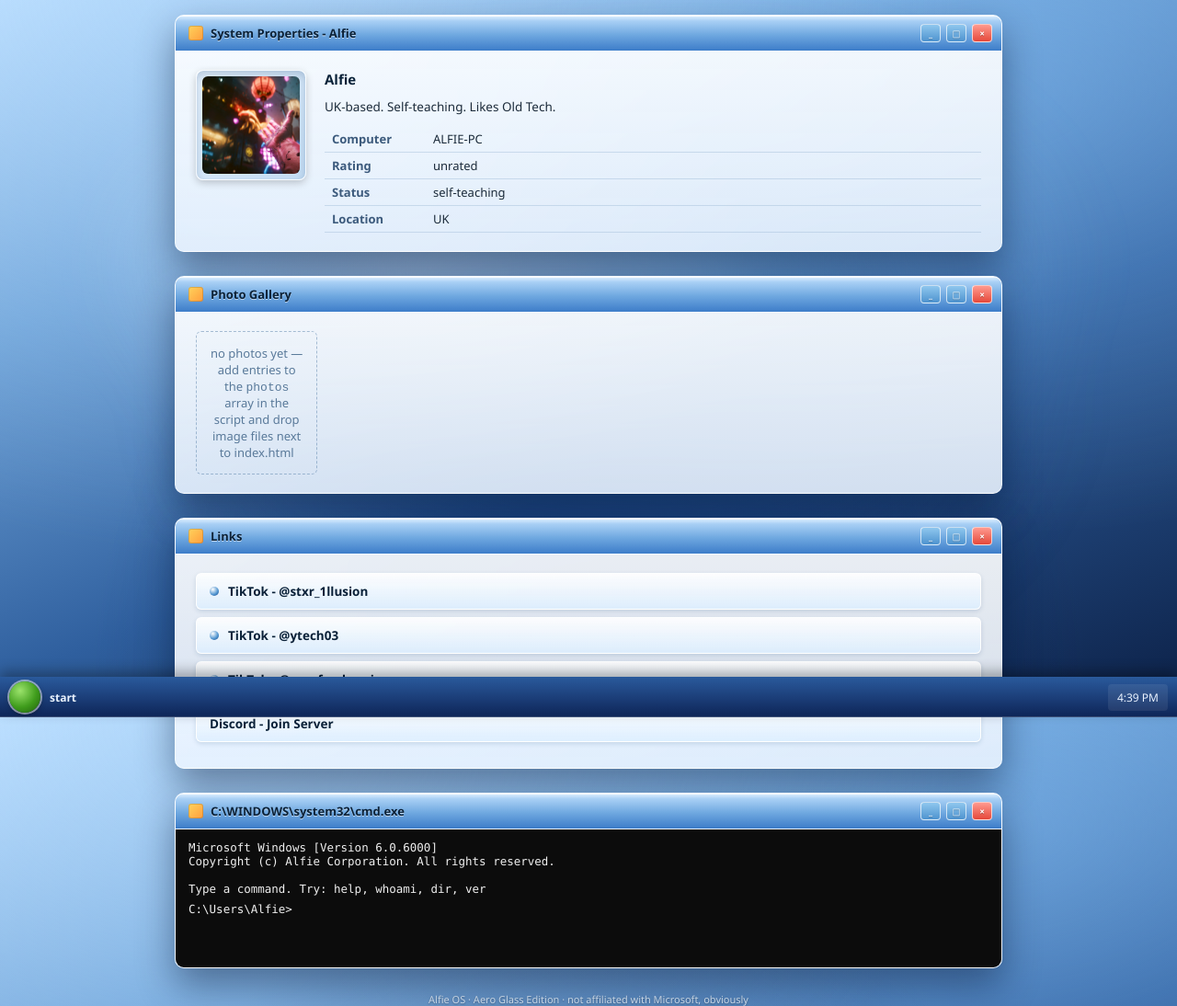
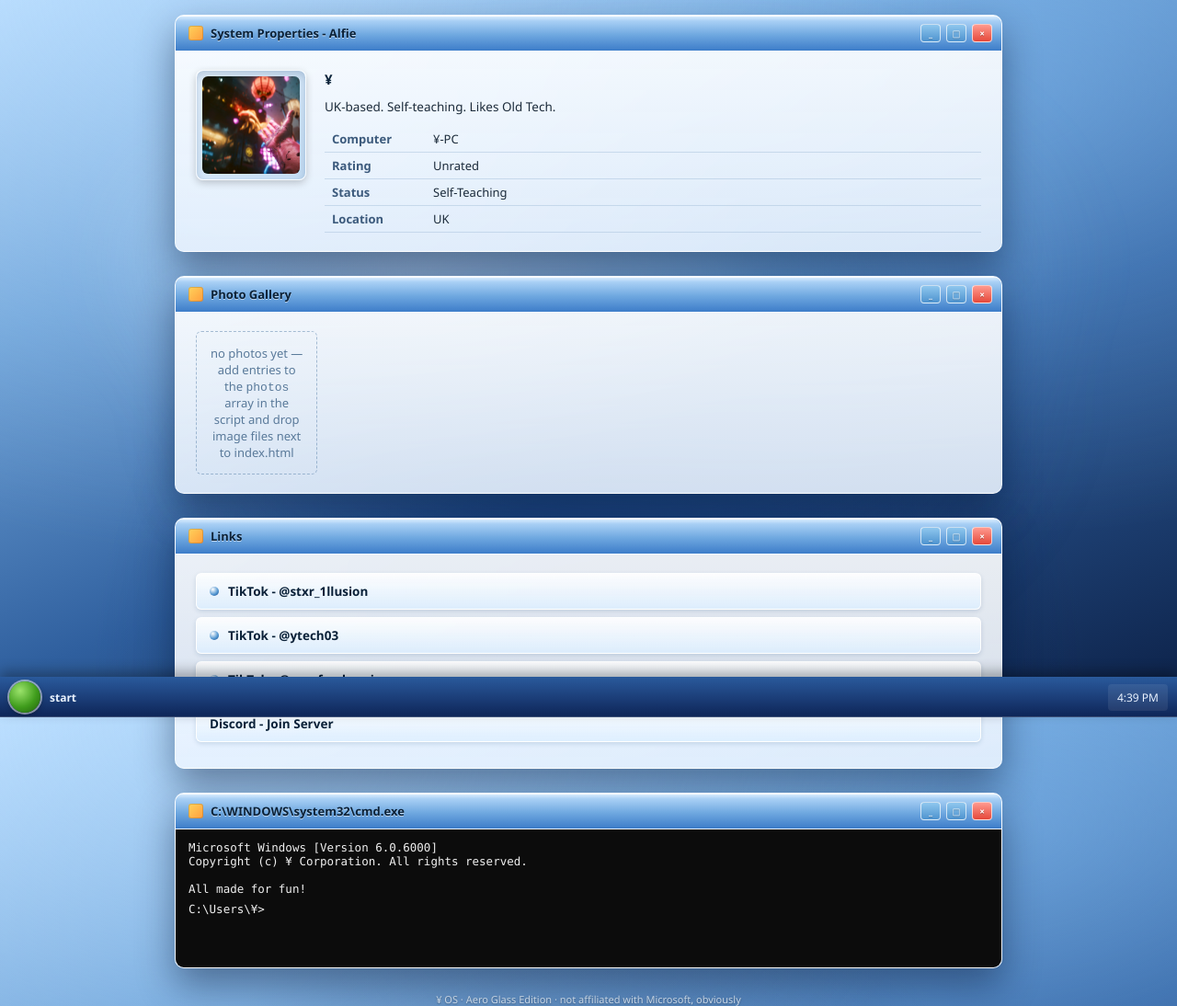
Before and after one commit to alfiehutcherson17-ctrl/Website, a plain HTML site: page index.html in a window 1280 px wide. Shown: the part 20-1114 px from the top of the page at 92% size. Drawn offline with Linux system fonts and the light colour scheme.

Commit message:
Update index.html
Removed My Name and Made it More Personalised.

```diff
--- a/index.html
+++ b/index.html
@@ -3,7 +3,7 @@
 <head>
 <meta charset="UTF-8">
 <meta name="viewport" content="width=device-width, initial-scale=1.0">
-<title>Alfie - My Computer</title>
+<title>¥ My Computer</title>
 <style>
   :root{
     --glass-top: rgba(210,235,255,0.55);
@@ -203,15 +203,15 @@
     </div>
     <div class="content about-grid">
       <div class="avatar-box" id="avatarBox">
-    <img src="IMG_3180.jpeg" alt="Alfie's Profile" style="width: 100%; height: 100%; object-fit: cover;">
+    <img src="IMG_3180.jpeg" alt="¥'s Profile" style="width: 100%; height: 100%; object-fit: cover;">
 </div>
       <div class="about-text">
-        <h2>Alfie</h2>
+        <h2>¥</h2>
         <p>UK-based. Self-teaching. Likes Old Tech.</p>
         <table class="props-table">
-          <tr><td>Computer</td><td>ALFIE-PC</td></tr>
-          <tr><td>Rating</td><td>unrated</td></tr>
-          <tr><td>Status</td><td>self-teaching</td></tr>
+          <tr><td>Computer</td><td>¥-PC</td></tr>
+          <tr><td>Rating</td><td>Unrated</td></tr>
+          <tr><td>Status</td><td>Self-Teaching</td></tr>
           <tr><td>Location</td><td>UK</td></tr>
         </table>
       </div>
@@ -251,18 +251,18 @@
     <div class="content cmdwrap">
       <div class="cmd-screen">
         <div class="cmd-out" id="cmdOut">Microsoft Windows [Version 6.0.6000]
-Copyright (c) Alfie Corporation. All rights reserved.
+Copyright (c) ¥ Corporation. All rights reserved.
 
-Type a command. Try: help, whoami, dir, ver</div>
+All made for fun!</div>
         <div class="cmd-row">
-          <span>C:\Users\Alfie&gt;</span>
+          <span>C:\Users\¥&gt;</span>
           <input id="cmd" type="text" autocomplete="off" spellcheck="false" aria-label="command input">
         </div>
       </div>
     </div>
   </div>
 
-  <footer>Alfie OS &middot; Aero Glass Edition &middot; not affiliated with Microsoft, obviously</footer>
+  <footer>¥ OS &middot; Aero Glass Edition &middot; not affiliated with Microsoft, obviously</footer>
 </div>
 
 <div class="taskbar">
@@ -306,16 +306,16 @@ Type a command. Try: help, whoami, dir, ver</div>
   const cmdInput = document.getElementById('cmd');
   const responses = {
     help: "commands: whoami, dir, ver, exit",
-    whoami: "alfie-pc\\alfie",
-    dir: " Directory of C:\\Users\\Alfie\n\n dreams.txt\n tokyo_plan.docx\n firmware_backups\\\n regrets.log",
-    ver: "Alfie OS [Version 1.0.0 Aero Glass Edition]",
+    whoami: "¥-pc\\¥",
+    dir: " Directory of C:\\Users\\¥\n\n firmware_backups",
+    ver: "¥ OS [Version 1.0.0 Aero Glass Edition]",
     exit: "The command prompt cannot be exited. There was never a session to begin with."
   };
   cmdInput.addEventListener('keydown', (e)=>{
     if(e.key !== 'Enter') return;
     const raw = cmdInput.value.trim();
     const key = raw.toLowerCase();
-    cmdOut.textContent += "\nC:\\Users\\Alfie> " + raw + "\n" + (responses[key] || ("'" + raw + "' is not recognized as an internal or external command."));
+    cmdOut.textContent += "\nC:\\Users\\¥> " + raw + "\n" + (responses[key] || ("'" + raw + "' is not recognized as an internal or external command."));
     cmdInput.value = '';
   });
 </script>
```
